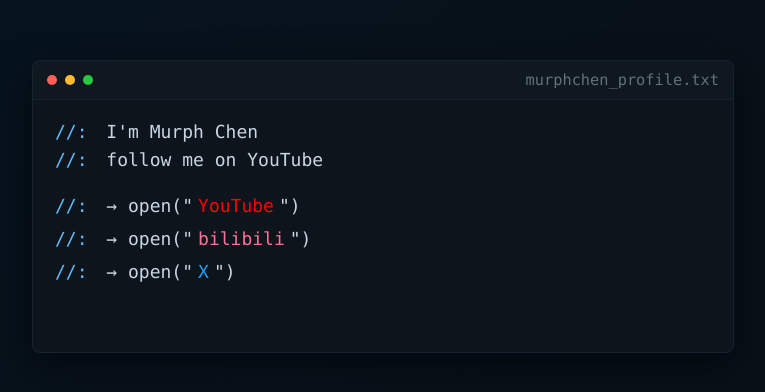
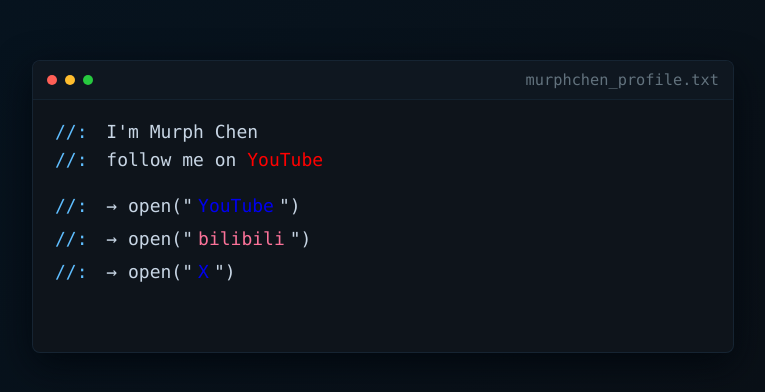
Before and after one commit to henry3c/murphchen, a plain HTML site: page index.html in a window 1280 px wide. Shown: the part 194-586 px from the top of the page, without its empty margins (257-1022 px from the left). Drawn offline with Linux system fonts and the light colour scheme.

Commit message:
Update index.html

```diff
--- a/index.html
+++ b/index.html
@@ -59,9 +59,9 @@
     .line{line-height:1.6;font-size:1rem;white-space:pre-wrap;word-break:break-word}
     .prompt{color:var(--accent);margin-right:8px;font-weight:500;}
 
-    .youtube {color: #ff0000;}
+    .YouTube {color: #ff0000;}
     .bilibili {color: #fb7299;}
-    .x {color: #1da1f2;}
+    .X {color: #1da1f2;}
 
     .typing {
       display:inline-block;
```
